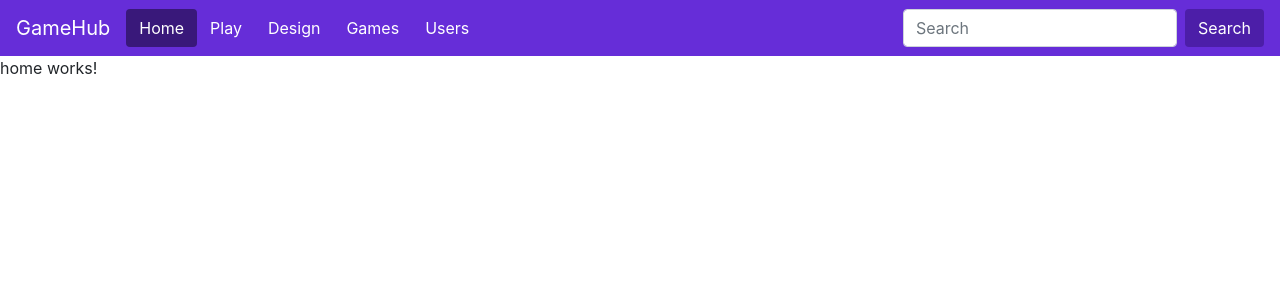
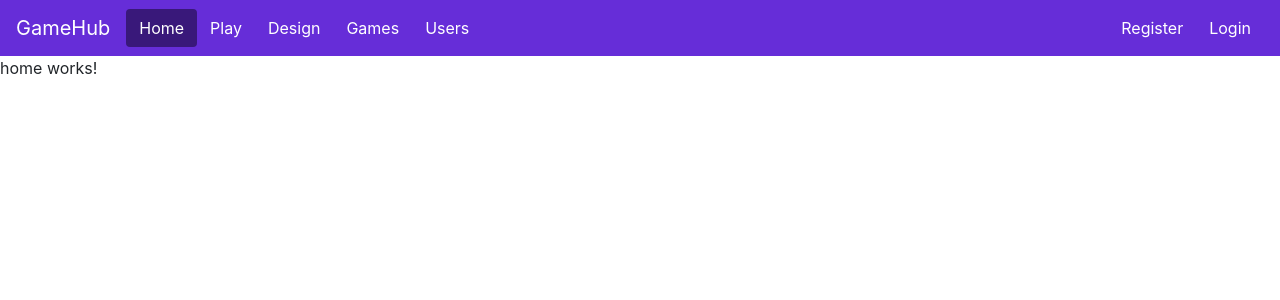
Before and after one commit to arminkz/GameHub, an Angular app: page / in a window 1280 px wide. Shown: the top 300 px of the page. Built offline with nearby package versions, Linux system fonts and the light colour scheme.

Commit message:
Updated Style

```diff
--- a/src/app/app.component.html
+++ b/src/app/app.component.html
@@ -1,5 +1,5 @@
 <nav class="navbar navbar-expand-lg gh-navbar">
-  <a class="navbar-brand" href="#">GameHub</a>
+  <a class="navbar-brand">GameHub</a>
   <button class="navbar-toggler" type="button" data-toggle="collapse" data-target="#navbarSupportedContent" aria-controls="navbarSupportedContent" aria-expanded="false" aria-label="Toggle navigation">
     <span class="navbar-toggler-icon"></span>
   </button>
@@ -36,10 +36,18 @@
         <a class="nav-link disabled" href="#">Disabled</a>
       </li>-->
     </ul>
-    <form class="form-inline my-2 my-lg-0">
-      <input class="form-control mr-sm-2" type="search" placeholder="Search" aria-label="Search">
-      <button class="btn gh-btn my-2 my-sm-0" type="submit">Search</button>
-    </form>
+    <ul class="navbar-nav navbar-right">
+      <li class="nav-item" routerLinkActive="active">
+        <button class="btn nav-btn"  routerLink="/register">Register</button>
+      </li>
+      <li class="nav-item" routerLinkActive="active">
+        <button class="btn nav-btn"  routerLink="/login">Login</button>
+      </li>
+    </ul>
+    <!--<form class="form-inline my-2 my-lg-0">-->
+      <!--<input class="form-control mr-sm-2" type="search" placeholder="Search" aria-label="Search">-->
+      <!--<button class="btn gh-btn my-2 my-sm-0" type="submit">Search</button>-->
+    <!--</form>-->
   </div>
 </nav>
 <!-- SIDEBAR
```
